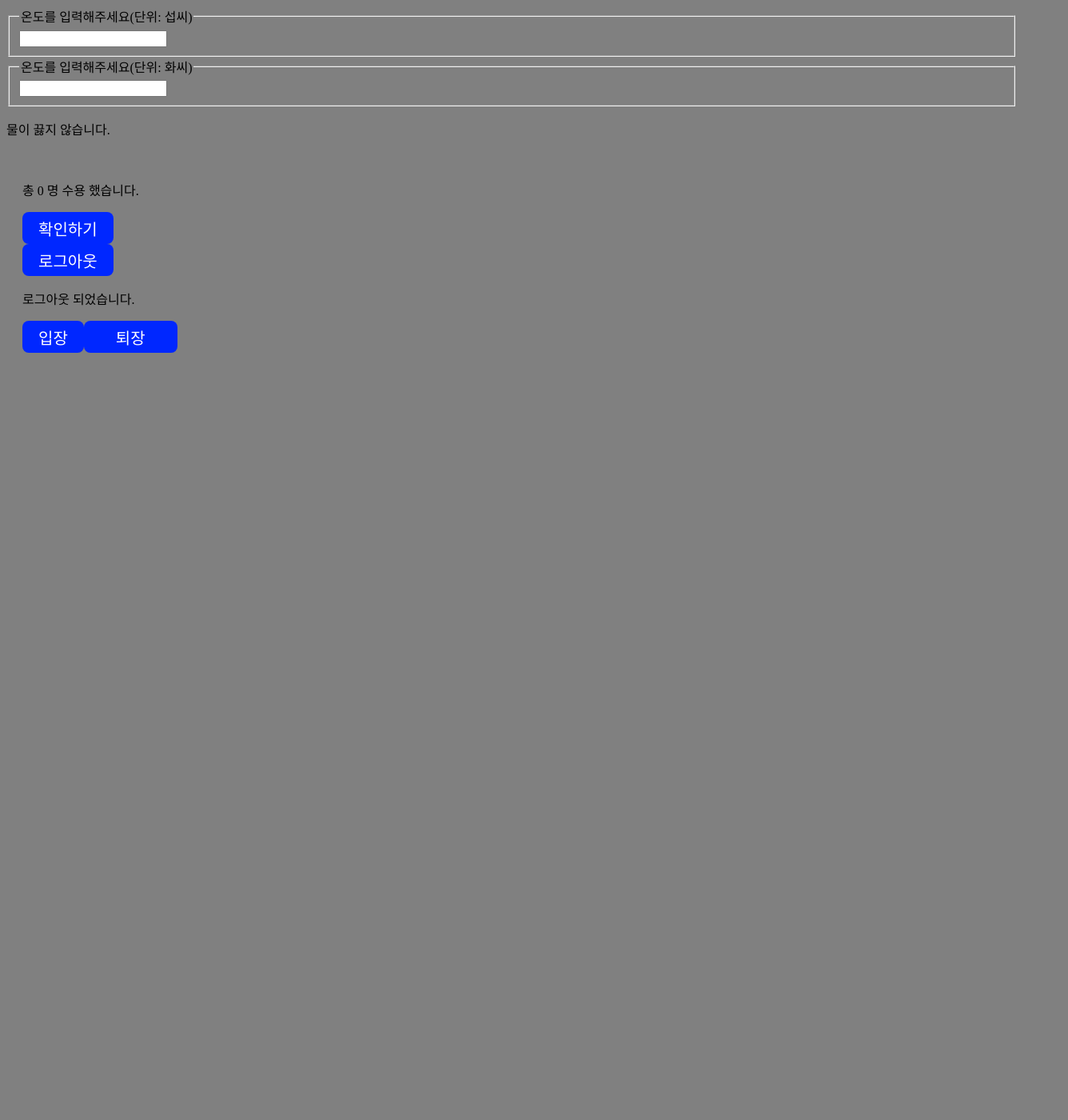
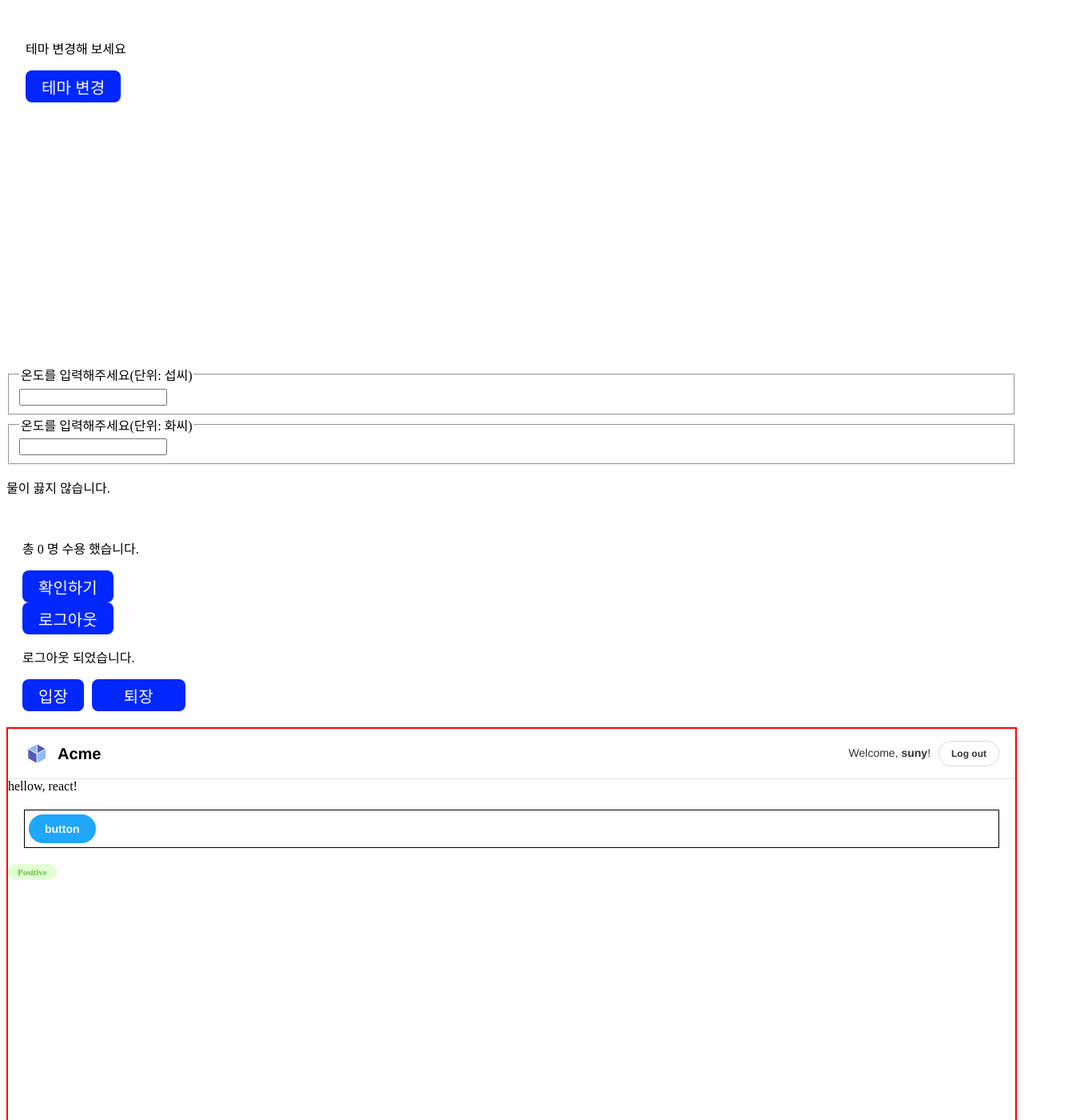
Before and after one commit to choisunhwa/learn-design-system, a React (Create React App) app: page / in a window 1280 px wide. Shown: the top 1400 px of the page at 80% size, 1336 px wide, since content can reach past the window. Before the commit the page ends 800 px from the top, so only its background shows below. Built offline with nearby package versions, Linux system fonts and the light colour scheme.

Commit message:
useContext

```diff
--- a/public/index.html
+++ b/public/index.html
@@ -25,7 +25,7 @@
   <title>React App</title>
 </head>
 
-<body style="background-color: grey">
+<body>
   <noscript>You need to enable JavaScript to run this app.</noscript>
   <div id="root"></div>
   <!--
--- a/src/App.js
+++ b/src/App.js
@@ -3,7 +3,6 @@
 import { Badge } from './Badge';
 import { Button } from './stories/Button';
 // import ReactDOM from 'react-dom';
-
 
 function App() {
   const onLogin = () => {
@@ -19,7 +18,7 @@
     label: 'button'
   }
   return (
-    <div className="App">
+    <div className="App" style={{border: '2px solid red', minHeight: '500px'}}>
       <Header user={{ name: 'suny' }} onLogin={ onLogin } onLogout={ onLogout }></Header>
       hellow, react!
 
@@ -28,6 +27,7 @@
       </div>
 
       <Badge status="positive">Positive</Badge>
+
     </div>
   );
 }
--- a/src/index.js
+++ b/src/index.js
@@ -1,16 +1,18 @@
 import React from 'react';
 import ReactDOM from 'react-dom';
-// import App from './App';
+import App from './App';
 // import { CopiedApp } from './copied/CopiedApp';
 import Accommodate from './accommodation/Accommodate';
 import Calculator from './temperature/Calculator';
+import DarkOrLight from './theme/DarkOrLight';
 // impsort reportWebVitals from './reportWebVitals';
 
 ReactDOM.render(
   <React.StrictMode>
+    <DarkOrLight />
     <Calculator />
     <Accommodate />
-    {/* <App /> */}
+    <App />
     {/* <CopiedApp /> */}
   </React.StrictMode>
   , document.getElementById('root')
--- /dev/null
+++ b/src/theme/DarkOrLight.jsx
@@ -0,0 +1,26 @@
+import {useState, useCallback} from 'react';
+import ThemeContext from './ThemeContext';
+import MainContent from './MainContext';
+
+function DarkOrLight(props) {
+    const [theme, setTheme] = useState('light');
+
+    const toggleTheme = useCallback(() => {
+        if (theme === 'light') {
+            setTheme('dark');
+        }
+        else if (theme === 'dark') {
+            setTheme('light');
+        }
+    }, [theme]);
+
+    return (
+        <ThemeContext.Provider value={{ theme, toggleTheme }}>
+            <MainContent></MainContent>
+        </ThemeContext.Provider>
+    );
+
+}
+
+
+export default DarkOrLight;
--- /dev/null
+++ b/src/theme/MainContext.jsx
@@ -0,0 +1,25 @@
+import {useContext} from 'react';
+import ThemeContext from './ThemeContext';
+import Button from '../copied/Button';
+
+function MainContext(props) {
+    const { theme, toggleTheme } = useContext(ThemeContext);
+
+    return (
+        <div
+            style={{
+                width: "100vw",
+                height: "50vh",
+                padding: "1.5rem",
+                backgroundColor: theme === "light" ? "white" : "black",
+                color: theme === "light" ? "black" : "white",
+            }}
+        >
+            <p>테마 변경해 보세요</p>
+            <Button onClick={ toggleTheme }>테마 변경</Button>
+        </div>
+    )
+}
+
+
+export default MainContext;
--- /dev/null
+++ b/src/theme/ThemeContext.jsx
@@ -0,0 +1,6 @@
+import React from "react";
+
+const ThemeContext = React.createContext();
+ThemeContext.displayName = "ThemeContext";
+
+export default ThemeContext;
```
Also changed, not shown: src/theme/1.js (added, +23 -0 lines).
